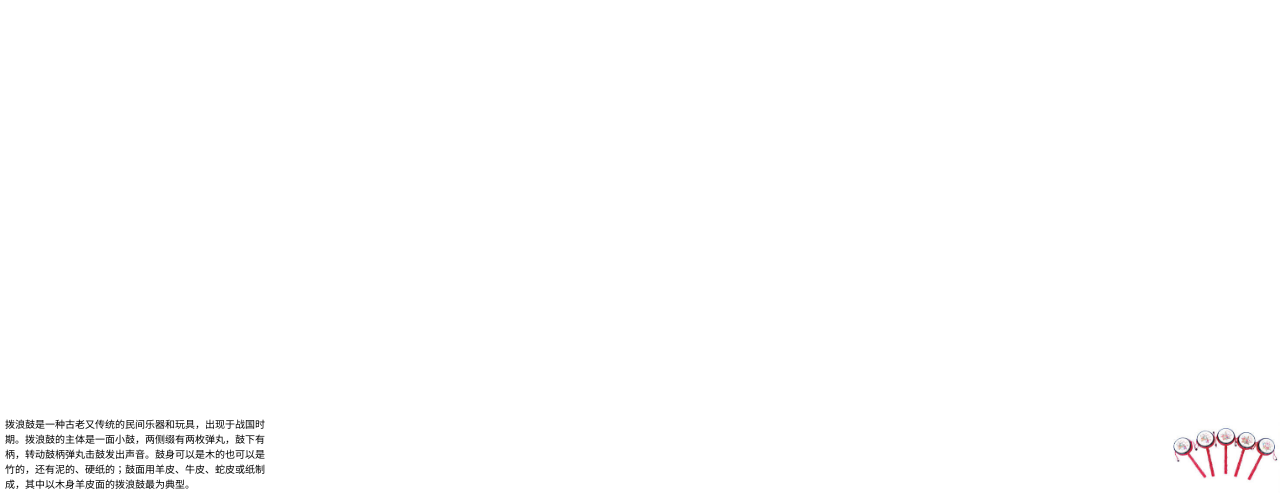
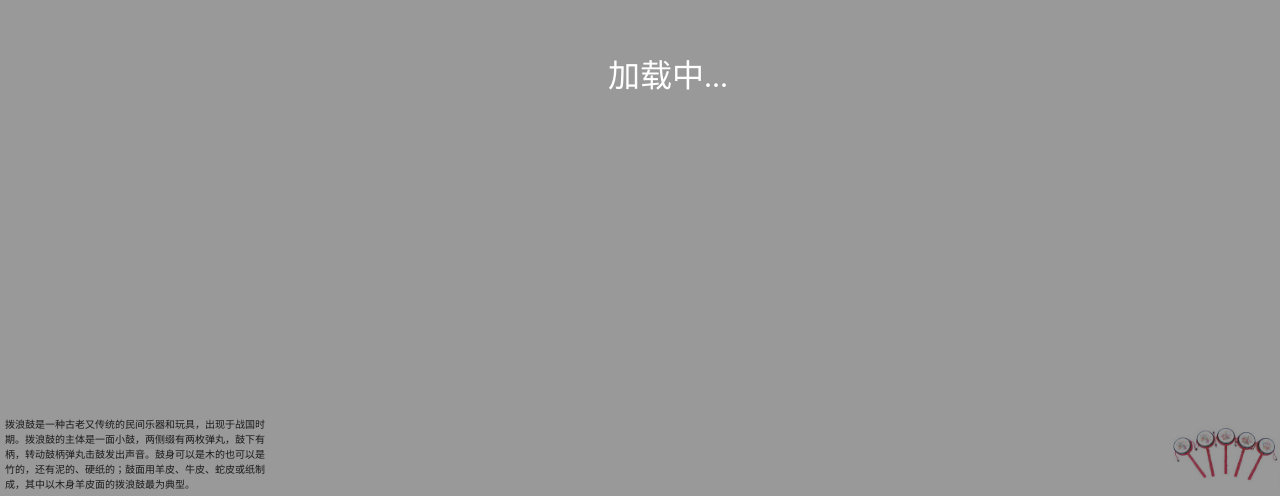
Before and after one commit to 18555851781/PTJob_WebAR, a website: page develop/Model.html in a window 1280 px wide. Shown: the part 304-800 px from the top of the page. Drawn offline with nearby package versions, Linux system fonts and the light colour scheme.

Commit message:
遮罩显示

```diff
--- a/develop/Model.html
+++ b/develop/Model.html
@@ -35,6 +35,20 @@
             width: 110px;
             height: 84px;
         }
+        .Mask{
+            position: fixed;
+            width: 100%;
+            height: 100%;
+            background-color: #333333;
+            opacity: 0.5;
+        }
+        .Load{
+            position: fixed;
+            bottom: 50%;
+            left: 47.5%;
+            font-size: 32px;
+            color: #ffffff;
+        }
 
     </style>
 </head>
@@ -43,8 +57,11 @@
         <div class="UI">
             <img src="../Model/Texture/WechatIMG129.png" class="Image">
             <p class="Text">拨浪鼓是一种古老又传统的民间乐器和玩具，出现于战国时期。拨浪鼓的主体是一面小鼓，两侧缀有两枚弹丸，鼓下有柄，转动鼓柄弹丸击鼓发出声音。鼓身可以是木的也可以是竹的，还有泥的、硬纸的；鼓面用羊皮、牛皮、蛇皮或纸制成，其中以木身羊皮面的拨浪鼓最为典型。</p>
+            <div id="Mask" class="Mask">
+                <p class="Load">加载中...</p>
+            </div>
         </div>
-        <div id="Mask" class="Display">
+        <div class="Display">
             <script>
 
                 function init() {
@@ -68,6 +85,14 @@
                     var dom_renderer=renderer.domElement;
                     document.body.appendChild(dom_renderer);
                     //document.getElementById("Mask").appendChild(renderer.domElement);
+
+                    function LoadDisplay()
+                    {
+                        var Mask = document.getElementById("Mask");
+                        Mask.style.display = "none";
+                    }
+
+
 
 
                     // var geometry = new THREE.BoxGeometry(1,1,1);
@@ -103,6 +128,7 @@
                             obj.scale.set(0.3,0.3,0.3);
                             obj.position.set(0,-2,0);
                             scene.add(obj);
+                            LoadDisplay();
                         })
                     })
                     camera.lookAt(scene.position);
```
